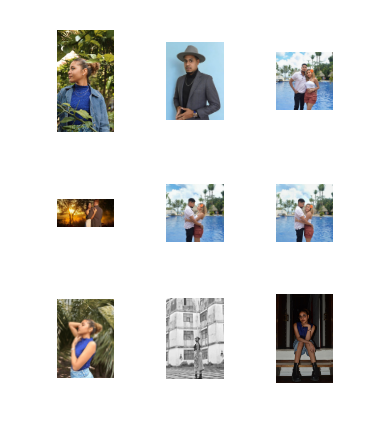
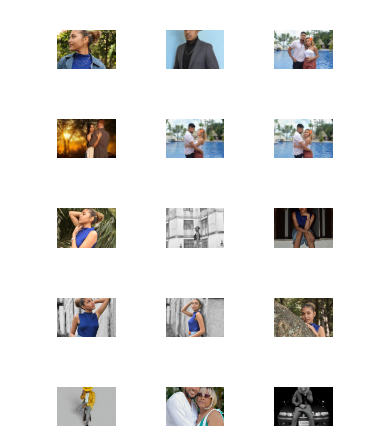
Before and after one commit to Mortal-dot/x2, a plain HTML site: page portfolio.html in a window 390 px wide. Shown: the part 449-878 px from the top of the page. Drawn offline with nearby package versions, Linux system fonts and the light colour scheme.

Commit message:
Update main.css

```diff
--- a/css/main.css
+++ b/css/main.css
@@ -812,7 +812,15 @@ footer {
 @media screen and (max-width: 426px) {
   /* Asegura que las imágenes estén alineadas en una sola fila */
   .contentBox .content-image-grid {
-    display: grid;                /* Utiliza grid para organizar las imágenes */
+    display: grid;                     /* Utiliza grid para organizar las imágenes */
     grid-template-columns: repeat(3, 1fr);  /* Crea tres columnas de igual tamaño */
+    gap: 10px;                         /* Espacio entre las imágenes */
+  }
 
+  .contentBox .content-image-grid img {
+    width: 100%;                       /* Las imágenes ocuparán todo el espacio de su columna */
+    height: auto;                      /* Mantiene la proporción de las imágenes */
+    object-fit: cover;                 /* Hace que las imágenes se ajusten sin perder su proporción */
+    aspect-ratio: 1.5;                 /* Controla la relación de aspecto (más alargado que cuadrado) */
   }
+}
```
